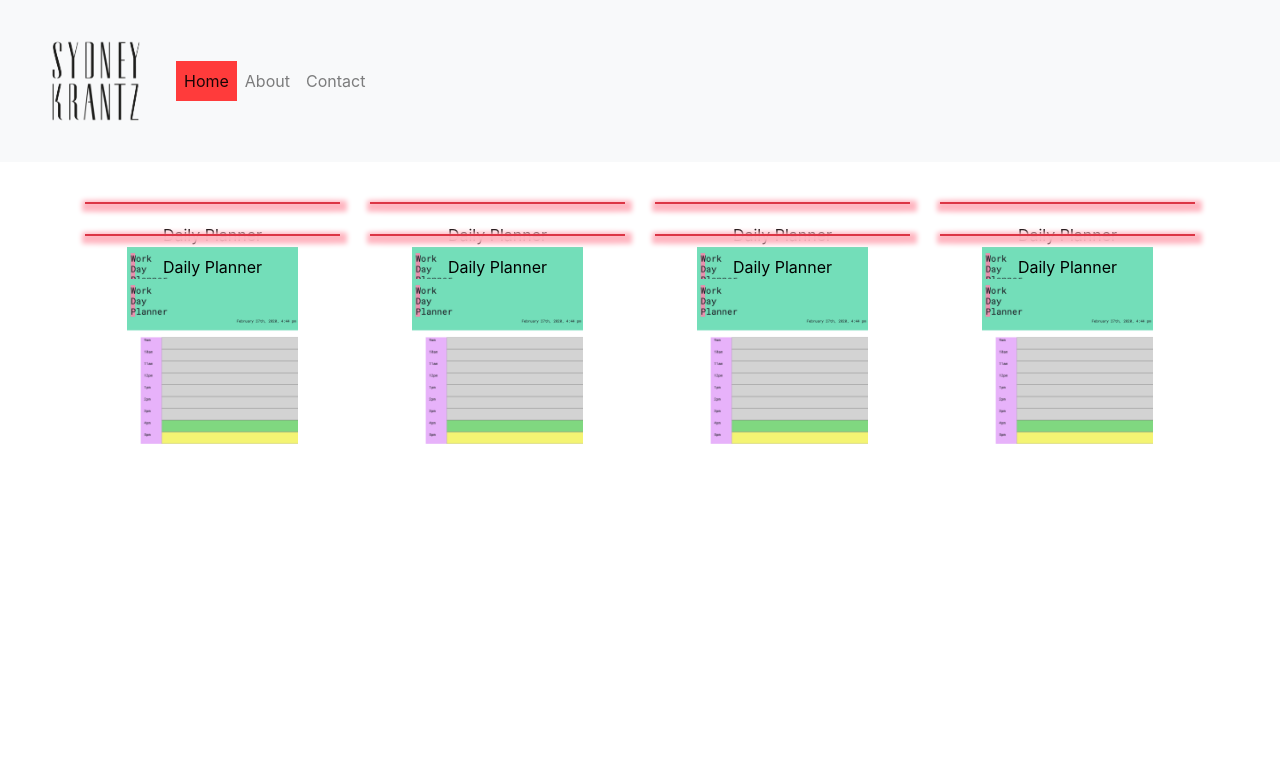
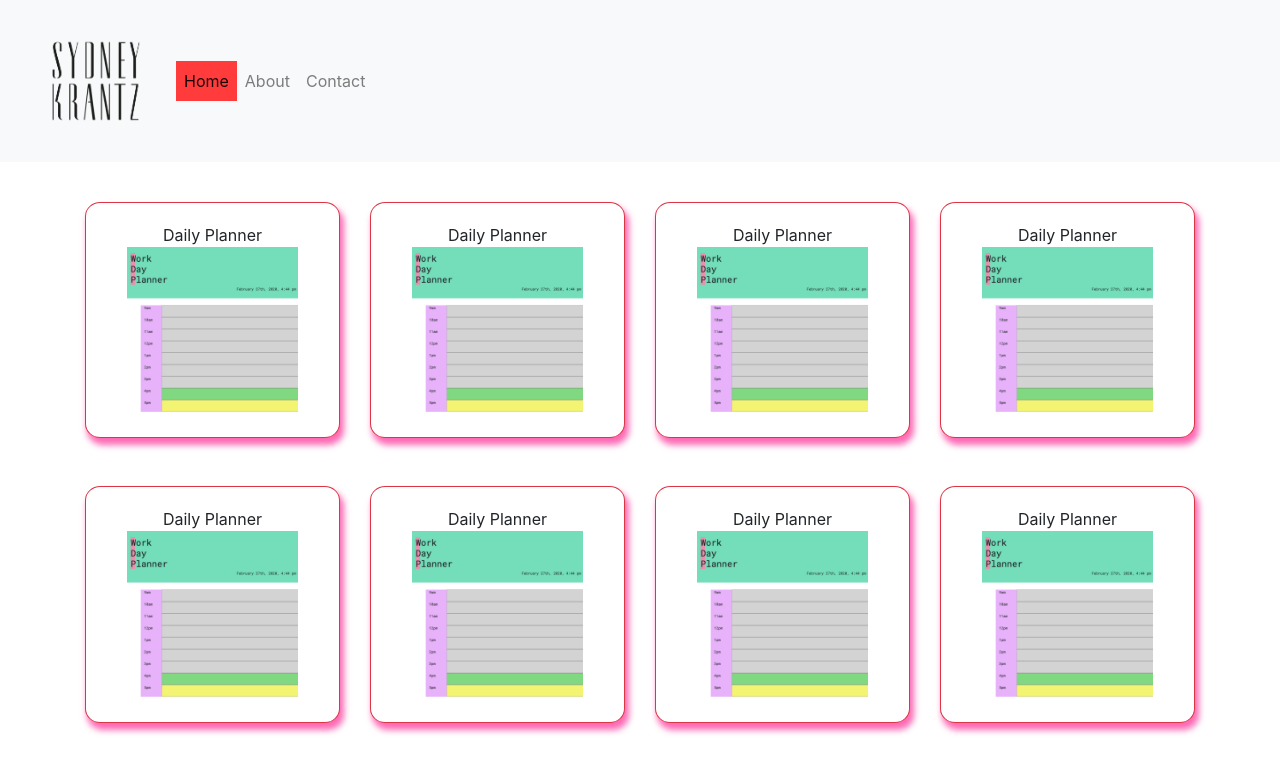
Before and after one commit to skrantzz/PORTFOLIO-REACT, a React (Create React App) app: page / in a window 1280 px wide. Shown: the top 772 px of the page. Built offline with nearby package versions, Linux system fonts and the light colour scheme.

Commit message:
got rid of flip cards

```diff
--- a/src/components/Thumbnail/index.js
+++ b/src/components/Thumbnail/index.js
@@ -1,34 +1,19 @@
 import React from "react";
-import { Link } from "react-router-dom";
+import { Link } from 'react-router-dom';
 import "./style.css";
 
 function Thumbnail(props) {
-  return (
-    <div className="flip-card">
-      <div className="flip-card-inner">
-          <div className="card border-danger mb-3 align-items-center flip-card-front">
-            <div className="card-body hvr-ripple-in hvr-wobble-skew">
-              <div className="project-title">{props.title}</div>
-              <Link to={props.link}>
+    return (
+            <div className="card border-danger mb-3 align-items-center">
+      <div className="card-body hvr-ripple-in hvr-wobble-skew">
+                <div className="project-title">{props.title}</div>
+            <Link to={props.link}>
                 <div className="project-image">
-                  <img src={props.image} alt="Project" />
+                    <img src={props.image} alt="Project"/>
                 </div>
-              </Link>
-            </div>
-          </div>
-          <div className="card border-danger mb-3 align-items-center flip-card-back">
-            <div className="card-body hvr-ripple-in hvr-wobble-skew">
-              <div className="project-title">{props.title}</div>
-              <Link to={props.link}>
-                <div className="project-image">
-                  <img src={props.image} alt="Project" />
-                </div>
-              </Link>
-            </div>
-          </div>
-        </div>
-    </div>
+            </Link>
+        </div></div>
+    )
 
-  );
 }
 export default Thumbnail;
--- a/src/components/Thumbnail/style.css
+++ b/src/components/Thumbnail/style.css
@@ -15,49 +15,5 @@
     display: flex;
     width: 100%;
     border-radius:6%;
-    box-shadow: 0 6px 6px 4px hotpink;
+    box-shadow: 3px 6px 6px 1px hotpink;
 }
-
-.flip-card {
-    background-color: transparent;
-    perspective: 1000px; /* Remove this if you don't want the 3D effect */
-  }
-
-  /* This container is needed to position the front and back side */
-  .flip-card-inner {
-    position: relative;
-    width: 100%;
-    height: 100%;
-    text-align: center;
-    transition: transform 0.8s;
-    transform-style: preserve-3d;
-  }
-
-  /* Do an horizontal flip when you move the mouse over the flip box container */
-  .flip-card:hover .flip-card-inner {
-    transform: rotateY(180deg);
-  }
-
-  /* Position the front and back side */
-  .flip-card-front,
-  .flip-card-back {
-    position: absolute;
-    width: 100%;
-    height: 100%;
-    -webkit-backface-visibility: hidden; /* Safari */
-    backface-visibility: hidden;
-    box-shadow: 2px 3px 5px 5px lightpink;
-  }
-
-  /* Style the front side (fallback if image is missing) */
-  .flip-card-front {
-    background-color: #bbb;
-    color: black;
-  }
-
-  /* Style the back side */
-  .flip-card-back {
-    background-color: dodgerblue;
-    color: white;
-    transform: rotateY(180deg);
-  }
```
